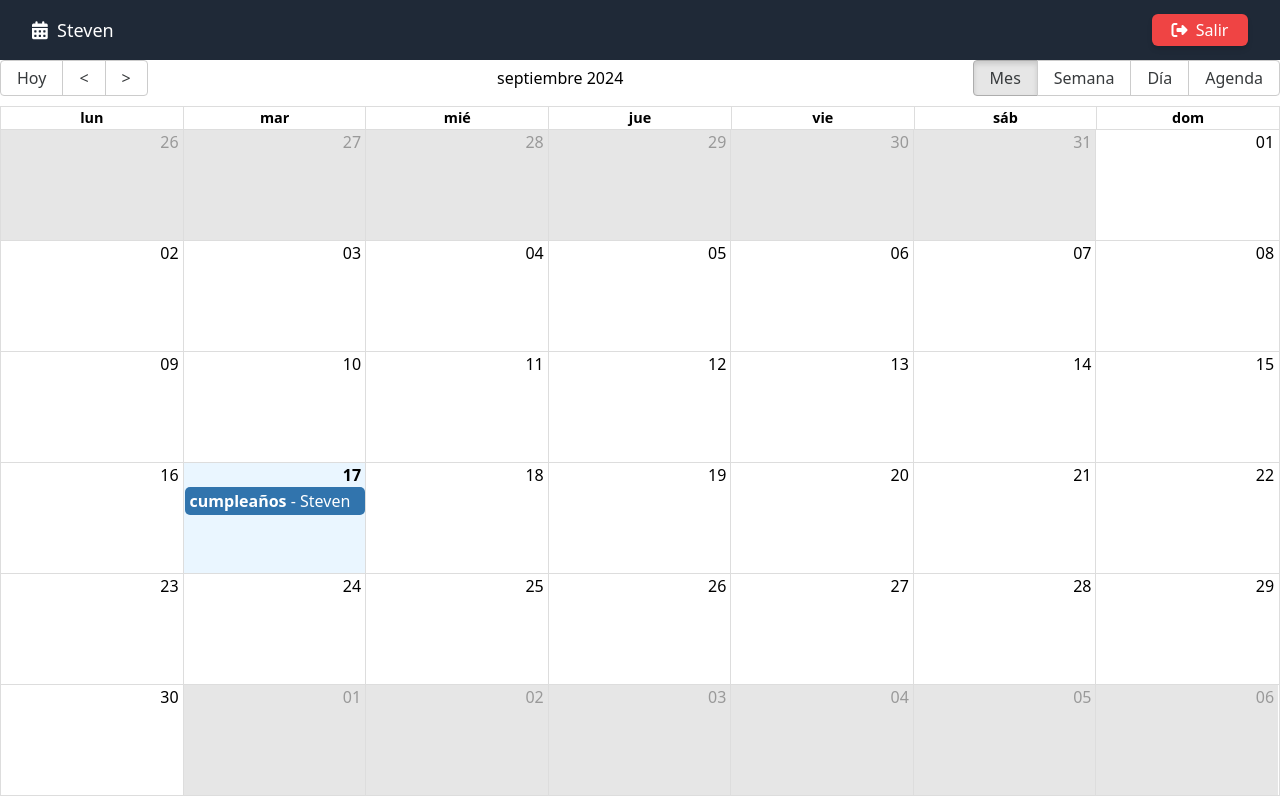
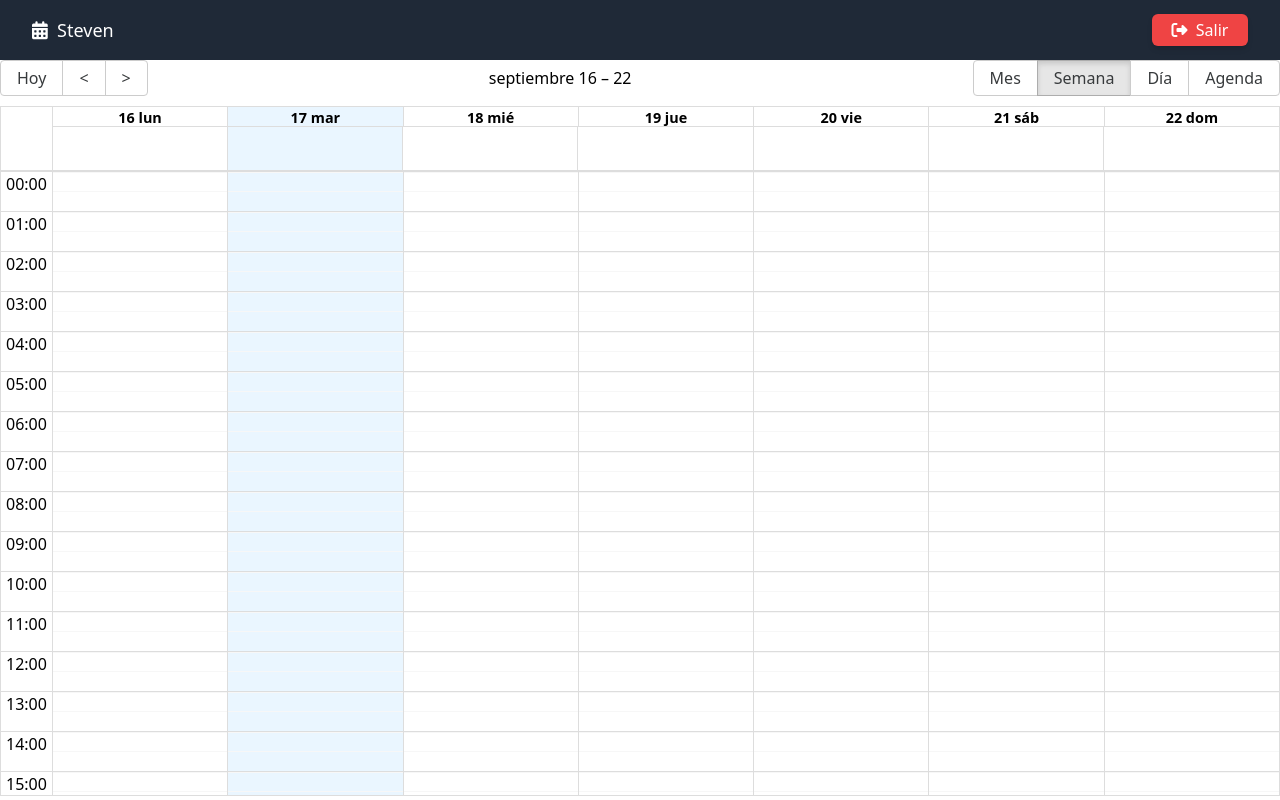
Before and after one commit to StxvenDev/calendar-app, a React (Vite) app: page / in a window 1280 px wide. Built offline with nearby package versions, Linux system fonts and the light colour scheme.

Commit message:
feat:remember last visited view

```diff
--- a/src/calendar/pages/CalendarPage.jsx
+++ b/src/calendar/pages/CalendarPage.jsx
@@ -3,6 +3,7 @@ import 'react-big-calendar/lib/css/react-big-calendar.css'
 import { addHours } from 'date-fns'
 import { Navbar, CalendarEvent } from '../'
 import { getMessagesES, localizer } from '../../helpers'
+import { useState } from 'react'
 
 
 export const CalendarPage = () => {
@@ -18,6 +19,8 @@ export const CalendarPage = () => {
       }
     }];
 
+    const [lastView, setLastView] = useState(localStorage.getItem('lastView') || 'week')
+
     const eventStyleGetter = ( event, start, end, listSelected ) => {
         const style = {
             backgroundColor: '#347cF7',
@@ -30,6 +33,18 @@ export const CalendarPage = () => {
         }
     }
 
+    const onDoubleClick = ( event ) => {
+        console.log({ doubleClick: event });
+    }
+
+    const onSelect = ( event ) => {
+        console.log({ click: event });
+    }
+
+    const onViewChanged = ( event ) => {
+        localStorage.setItem('lastView', event);
+    }
+
   return (
     <>
         <Navbar />
@@ -37,6 +52,7 @@ export const CalendarPage = () => {
             culture='es'
             localizer={localizer}
             events={events}
+            defaultView={lastView}
             startAccessor="start"
             endAccessor="end"
             style={{ height: 'calc(100vh - 64px)' }}
@@ -45,6 +61,9 @@ export const CalendarPage = () => {
             components={{
                 event: CalendarEvent
             }}
+            onDoubleClickEvent={ onDoubleClick }
+            onSelectEvent={ onSelect }
+            onView={ onViewChanged }
         />
     </>
   )
```
